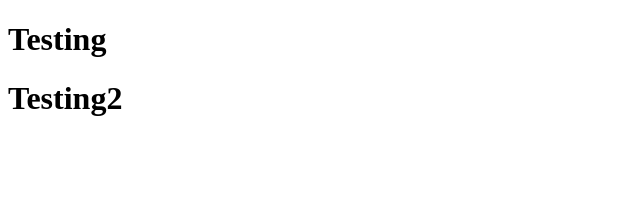
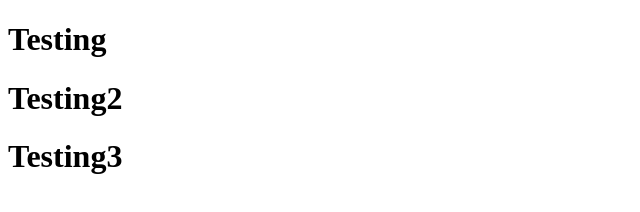
Before and after one commit to mikimah/testGithubDeploy, a plain HTML site: page index.html in a window 1280 px wide. Shown: the whole page, without its empty margins (0-640 px from the left). Drawn offline with Linux system fonts and the light colour scheme.

Commit message:
added another line

```diff
--- a/index.html
+++ b/index.html
@@ -8,5 +8,6 @@
 <body>
     <h1>Testing</h1>
     <h1>Testing2</h1>
+    <h1>Testing3</h1>
 </body>
 </html>
```
